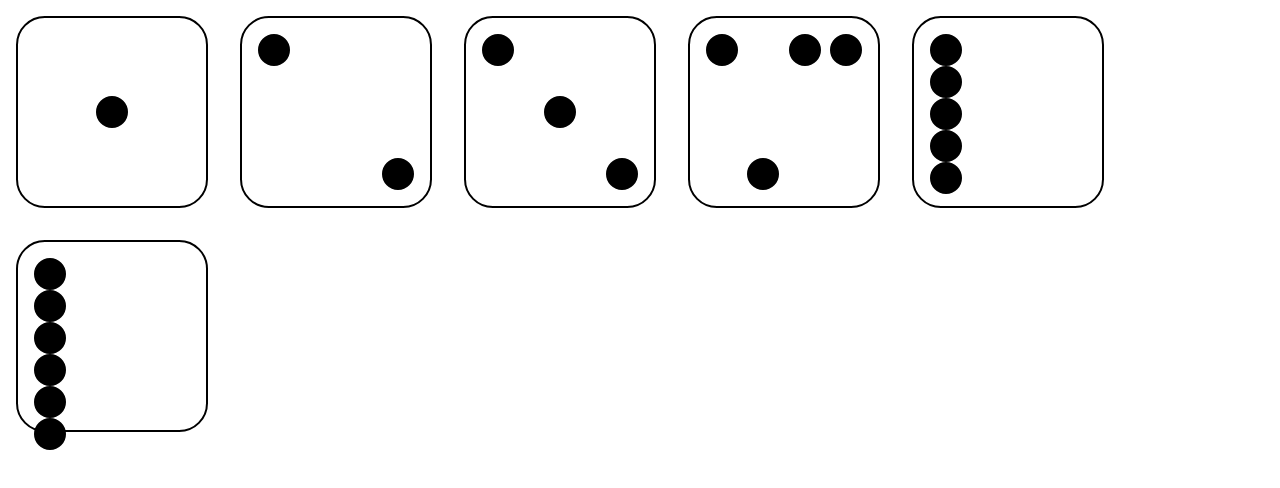
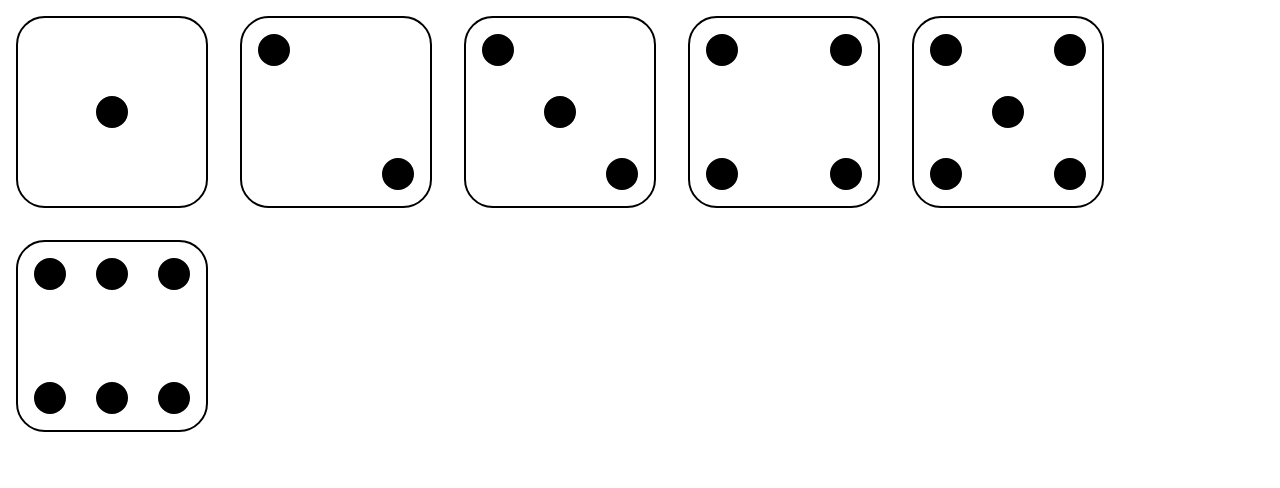
Before and after one commit to Simon-Duc/CSS-dice-challenge, a plain HTML site: page index.html in a window 1280 px wide. Drawn offline with Linux system fonts and the light colour scheme.

Commit message:
finalized the 6 sides of the dice - final version

```diff
--- a/index.html
+++ b/index.html
@@ -6,7 +6,7 @@
         <link rel="stylesheet" href="style.css" />
     </head>
     <body>
-        <div>
+        <div class="dices">
             <section class="side1">
                 <article></article>
             </section>
@@ -20,25 +20,41 @@
                 <article></article>
             </section>
             <section class="side4">
+                <div>
                     <article></article>
                     <article></article>
+                </div>
+                <div>
                     <article></article>
                     <article></article>
+                </div>
             </section>
             <section class="side5">
+                <div>
                     <article></article>
                     <article></article>
+                </div>
+                <div class="dot5">
+                    <article></article>
+                </div>
+                <div>
                     <article></article>
                     <article></article>
-                <article></article>
+                </div>
             </section>
             <section class="side6">
+                <div>
                     <article></article>
                     <article></article>
+                </div>
+                <div>
                     <article></article>
                     <article></article>
+                </div>
+                <div>
                     <article></article>
                     <article></article>
+                </div>
             </section>
         </div>
     </body>
--- a/style.css
+++ b/style.css
@@ -7,7 +7,7 @@ body {
     padding: 0;
 }
 
-div {
+.dices {
     display: flex;
     justify-content: flex-start;
     flex-wrap: wrap;
@@ -55,10 +55,37 @@ section {
     justify-content: space-between;
 }
 
-.side4 article:nth-of-type(2) {
-    align-self: flex-end;
+.side4 div {
+    display: flex;
+    flex-direction: column;
+    justify-content: space-between;
 }
 
+.side5 {
+    display: flex;
+    justify-content: space-between;
+}
+
+.side5 div {
+    display: flex;
+    flex-direction: column;
+    justify-content: space-between;
+}
+
+.dot5 {
+    align-self: center;
+}
+
+.side6 {
+    display: flex;
+    justify-content: space-between;
+}
+
+.side6 div {
+    display: flex;
+    flex-direction: column;
+    justify-content: space-between;
+}
 
 article {
     border: 2px solid black;
```
Lines whose indentation alone changed are shown as unchanged.
